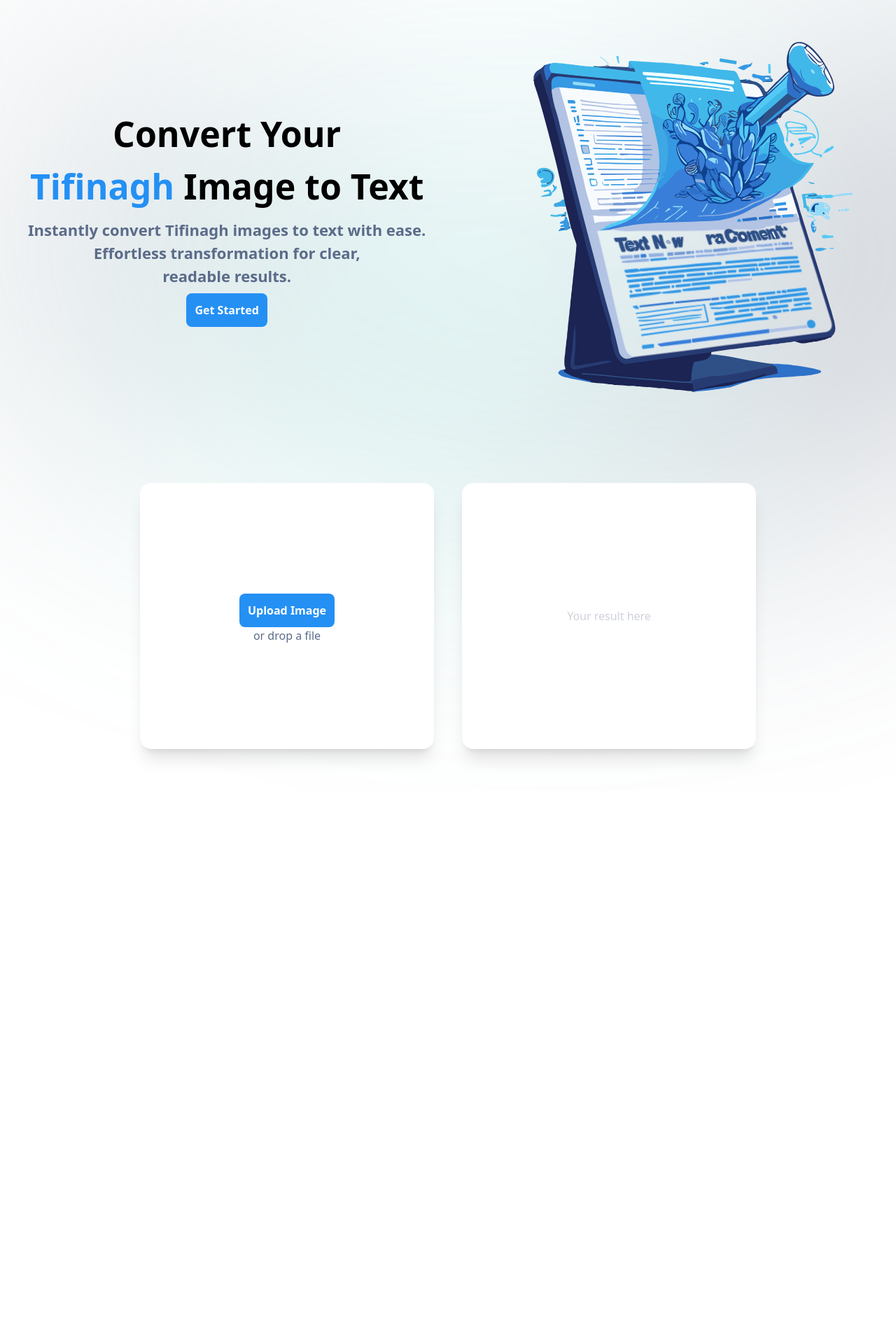
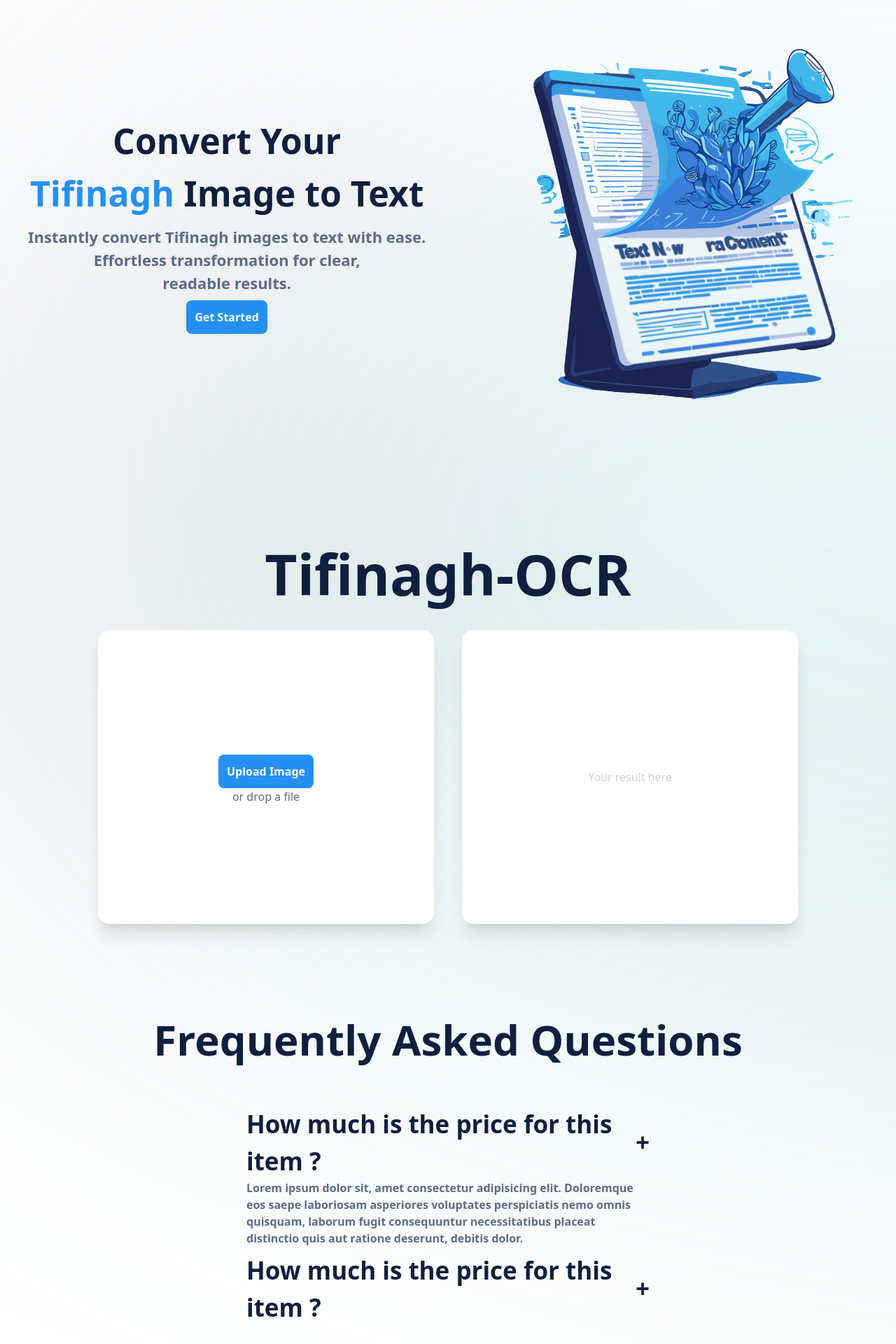
Before and after one commit to hamza-bouqssim/tifinagh-OCR, a React (Vite) app: page / in a window 1280 px wide. Shown: the part 130-2050 px from the top of the page at 70% size. Before the commit the page ends 1260 px from the top, so only its background shows below. Built offline with nearby package versions, Linux system fonts and the light colour scheme.

Commit message:
chore: added FAQ section

```diff
--- a/src/App.jsx
+++ b/src/App.jsx
@@ -2,6 +2,7 @@ import React from 'react'
 import Navbar from './components/Navbar'
 import HeroSection from './components/HeroSection'
 import TifinaghOcr from './components/TifinaghOcr'
+import { Faq } from './components/Faq'
 const App = () => {
   return (
     <div className='bg-[url("./assets/mesh.svg")] bg-cover'>
@@ -14,6 +15,8 @@ const App = () => {
 
         <TifinaghOcr/>
 
+        <Faq/>
+
       </div>
 
     </div>
--- /dev/null
+++ b/src/components/Faq.jsx
@@ -0,0 +1,32 @@
+import React from 'react'
+
+export const Faq = () => {
+  return (
+    <div className=' w-full h-[720px] flex flex-col items-center pt-[40px]'>
+        <h1 className='font-bold text-darkBlue text-[60px] mb-[50px]'>Frequently Asked Questions</h1>
+
+        <div className='w-[80%] flex flex-col justify-center items-center gap-2 pb-[40px]'>
+
+            <div className='w-[80%] flex flex-col justify-center items-center'>
+
+                <div className='w-[75%] flex justify-between items-center'>
+                    <h3 className='font-semibold text-darkBlue text-[35px]'>How much is the price for this item ?</h3>
+                    <h3 className='font-bold text-darkBlue text-[35px]'>+</h3>
+                </div>
+                <p className='text-_gray font-bold max-w-[75%]'>Lorem ipsum dolor sit, amet consectetur adipisicing elit. Doloremque eos saepe laboriosam asperiores voluptates perspiciatis nemo omnis quisquam, laborum fugit consequuntur necessitatibus placeat distinctio quis aut ratione deserunt, debitis dolor.</p>
+            </div>
+            <div className='w-[80%] flex flex-col justify-center items-center'>
+
+                <div className='w-[75%] flex justify-between items-center'>
+                    <h3 className='font-semibold text-darkBlue text-[35px]'>How much is the price for this item ?</h3>
+                    <h3 className='font-bold text-darkBlue text-[35px]'>+</h3>
+                </div>
+                {/* <p className='text-_gray font-bold max-w-[75%]'>Lorem ipsum dolor sit, amet consectetur adipisicing elit. Doloremque eos saepe laboriosam asperiores voluptates perspiciatis nemo omnis quisquam, laborum fugit consequuntur necessitatibus placeat distinctio quis aut ratione deserunt, debitis dolor.</p> */}
+            </div>
+
+
+
+        </div>
+    </div>
+  )
+}
--- a/src/components/HeroSection.jsx
+++ b/src/components/HeroSection.jsx
@@ -2,9 +2,9 @@ import React from 'react'
 
 const HeroSection = () => {
   return (
-    <div className=" flex justify-between items-center w-full h-[600px] max-h-[600px] mt-[50px]">
+    <div className="flex justify-between items-center w-full h-[720px]">
       <div className='flex flex-col justify-center items-center text-center'>
-        <h1 className='text-[50px] font-bold'>Convert Your <br /> <span className='text-_blue'>Tifinagh</span>  Image to Text</h1>
+        <h1 className='text-[50px] font-bold text-darkBlue'>Convert Your <br /> <span className='text-_blue'>Tifinagh</span>  Image to Text</h1>
         <p className='text-[22px] text-_gray font-bold mt-2'>Instantly convert Tifinagh images to text with ease.<br/> Effortless transformation for clear,<br />readable results.</p>
         <a className='bg-_blue text-white font-bold p-3 rounded-lg mt-2' href="#">Get Started</a>
         </div>
--- a/src/components/TifinaghOcr.jsx
+++ b/src/components/TifinaghOcr.jsx
@@ -2,15 +2,19 @@ import React from 'react'
 
 const TifinaghOcr = () => {
   return (
-    <div className=" w-full h-[500px] max-h-[600px] mt-5 flex justify-center gap-10 items-center">
+    <div className="w-full h-[720px] flex flex-col justify-center items-center gap-5">
+      <h1 className='font-bold text-darkBlue text-[80px]'>Tifinagh-OCR</h1>
 
-        <div className='w-[420px] h-[380px] bg-white shadow-xl rounded-2xl flex flex-col items-center justify-center'>
-        <button className='bg-_blue text-white font-bold p-3 rounded-lg mt-2' href="#">Upload Image</button>
-        <h2 className='text-_gray'>or drop a file</h2>
+      <div className=' flex justify-center gap-10 items-center'>
+
+          <div className='w-[480px] h-[420px] bg-white shadow-xl rounded-2xl flex flex-col items-center justify-center'>
+          <button className='bg-_blue text-white font-bold p-3 rounded-lg mt-2' href="#">Upload Image</button>
+          <h2 className='text-_gray'>or drop a file</h2>
+          </div>
+
+          <div className='w-[480px] h-[420px] bg-white shadow-xl rounded-2xl flex flex-col items-center justify-center'>
+          <h2 className='text-_gray opacity-30'>Your result here</h2>
         </div>
-
-        <div className='w-[420px] h-[380px] bg-white shadow-xl rounded-2xl flex flex-col items-center justify-center'>
-        <h2 className='text-_gray opacity-30'>Your result here</h2>
         </div>
 
       </div>
```
